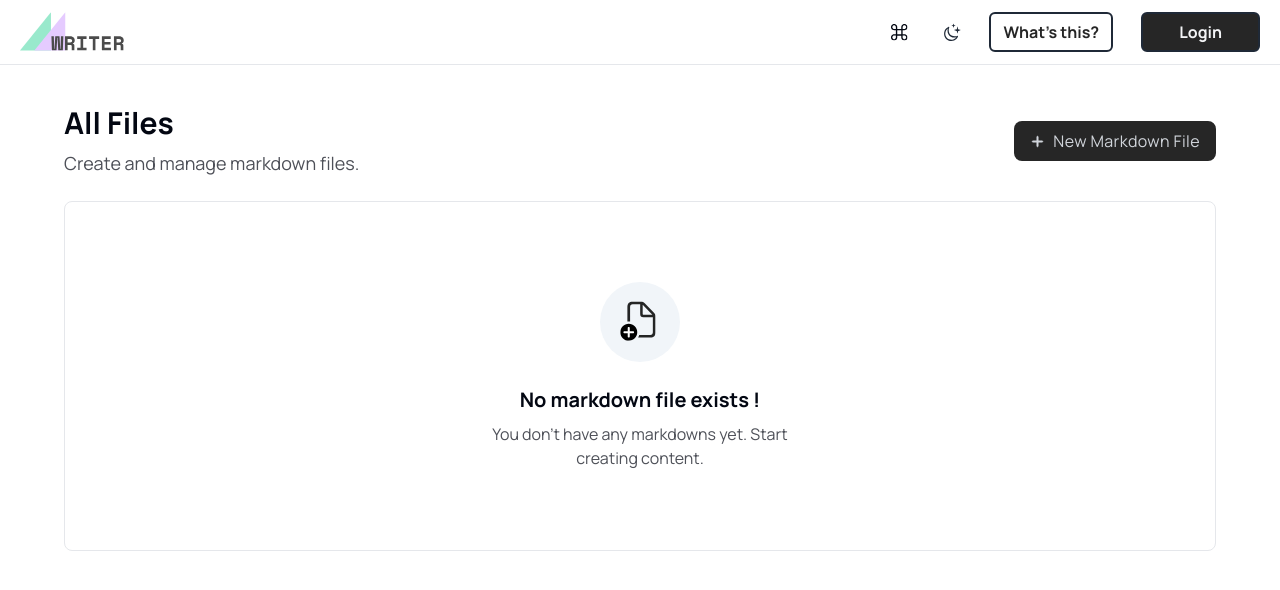
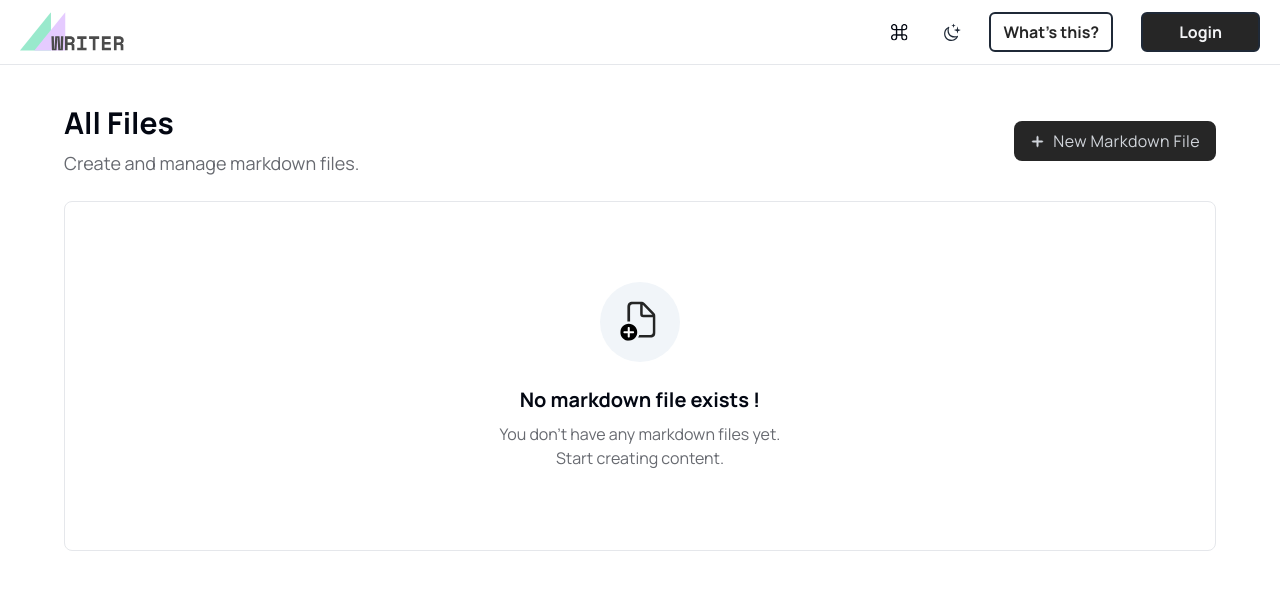
Before and after one commit to nabeelcodes/markedwriter, a React (Vite) app: page / in a window 1280 px wide. Shown: the top 590 px of the page. Built offline with nearby package versions, Linux system fonts and the light colour scheme.

Commit message:
Minor fixes for hover-able tooltips and ClearAllButton.

```diff
--- a/src/components/Header/Header.tsx
+++ b/src/components/Header/Header.tsx
@@ -30,7 +30,7 @@ export const Header = () => {
             <span
               ref={tooltipRef}
               className="fixed z-20 hidden whitespace-nowrap rounded bg-neutral-800 px-2 py-0.5 text-xs font-bold tracking-wide text-gray-100 dark:bg-gray-300 dark:text-neutral-800 group-hover:xl:block">
-              Go to Homepage
+              Homepage
             </span>
           </Link>
         </button>
--- a/src/components/Header/NavItemAbout.tsx
+++ b/src/components/Header/NavItemAbout.tsx
@@ -19,7 +19,7 @@ export const NavItemAbout = forwardRef<HTMLLIElement>((props, forwardedRef) => {
         <span
           ref={tooltipRef}
           className="fixed z-20 hidden whitespace-nowrap rounded bg-neutral-800 px-2 py-0.5 text-xs font-bold tracking-wide text-gray-100 dark:bg-gray-300 dark:text-neutral-800 group-hover:xl:block">
-          Click to know more about this app
+          Know more about this app
         </span>
       </button>
     </li>
--- a/src/components/Header/NavItemShortcuts.tsx
+++ b/src/components/Header/NavItemShortcuts.tsx
@@ -35,7 +35,7 @@ export const NavItemShortcuts = () => {
             <span
               ref={tooltipRef}
               className="fixed z-20 hidden whitespace-nowrap rounded bg-neutral-800 px-2 py-0.5 text-xs font-bold tracking-wide text-gray-100 dark:bg-gray-300 dark:text-neutral-800 group-hover:xl:block">
-              Useful shortcuts
+              Show shortcuts
             </span>
           </button>
         </li>
--- a/src/components/Header/NavItemThemeToggle.tsx
+++ b/src/components/Header/NavItemThemeToggle.tsx
@@ -51,7 +51,7 @@ export const NavItemThemeToggle = forwardRef<HTMLLIElement>(
           <span
             ref={tooltipRef}
             className="fixed z-20 hidden whitespace-nowrap rounded bg-neutral-800 px-2 py-0.5 text-xs font-bold tracking-wide text-gray-100 dark:bg-gray-300 dark:text-neutral-800 group-hover:xl:block">
-            Theme Toggle
+            Go {appTheme === "dark" ? "light" : "dark"} mode
           </span>
         </button>
       </li>
--- a/src/components/Sidebar/ClearAllButton.tsx
+++ b/src/components/Sidebar/ClearAllButton.tsx
@@ -47,14 +47,15 @@ export const ClearAllButton = forwardRef<Ref, ClearAllButtonProps>(
               "group relative grid aspect-square h-12 place-content-center rounded border shadow-sm dark:border-red-600 dark:bg-red-600/10",
               "hover:xl:shadow-md dark:hover:xl:shadow-red-800",
               // classes for disabled state 👇
-              "dark:disabled:border-neutral-600 dark:disabled:bg-neutral-800",
+              "dark:disabled:border-neutral-600 dark:disabled:bg-neutral-800 dark:disabled:hover:xl:shadow-none",
               {
                 "border-none bg-transparent shadow-none dark:bg-transparent dark:disabled:bg-transparent":
                   onMobile,
               }
             )}
             disabled={isDisabled}>
-            {/* Tooltip 👇 */}
+            {/* Tooltip 👇 (Not shown when button disabled) */}
+            {!isDisabled && (
               <span
                 className={cn(
                   "hidden xl:block",
@@ -64,6 +65,7 @@ export const ClearAllButton = forwardRef<Ref, ClearAllButtonProps>(
                 )}>
                 Clear all content
               </span>
+            )}
 
             <DeleteIcon disabled={isDisabled} />
           </button>
--- a/src/pages/LandingPage.tsx
+++ b/src/pages/LandingPage.tsx
@@ -51,7 +51,7 @@ export const LandingPage = () => {
         <section className="items-center justify-between pt-10 md:flex">
           <article>
             <h1 className="text-3xl font-bold">All Files</h1>
-            <p className="mt-2 text-lg opacity-70">
+            <p className="mt-2 text-lg opacity-60">
               Create and manage markdown files.
             </p>
           </article>
@@ -72,8 +72,10 @@ export const LandingPage = () => {
             <h2 className="mt-6 text-xl font-bold">
               No markdown file exists !
             </h2>
-            <p className="mt-2 max-w-xs text-center opacity-70">
-              You don't have any markdowns yet. Start creating content.
+            <p className="mt-2 max-w-xs text-center text-sm opacity-60 xl:text-base">
+              You don't have any markdown files yet.
+              <br />
+              Start creating content.
             </p>
           </section>
         )}
```
Lines whose indentation alone changed are shown as unchanged.
